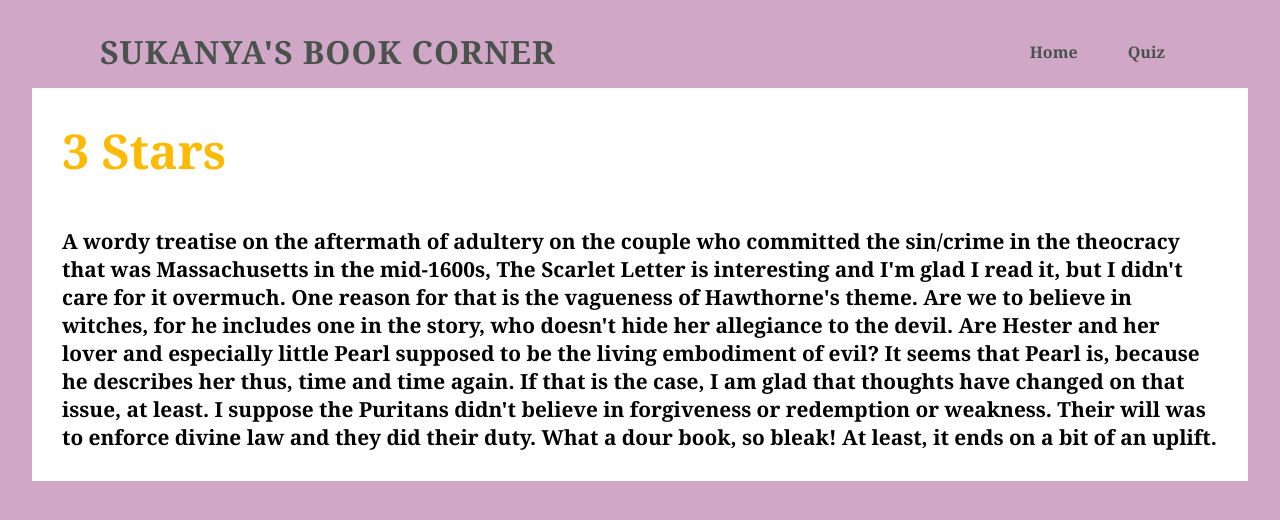
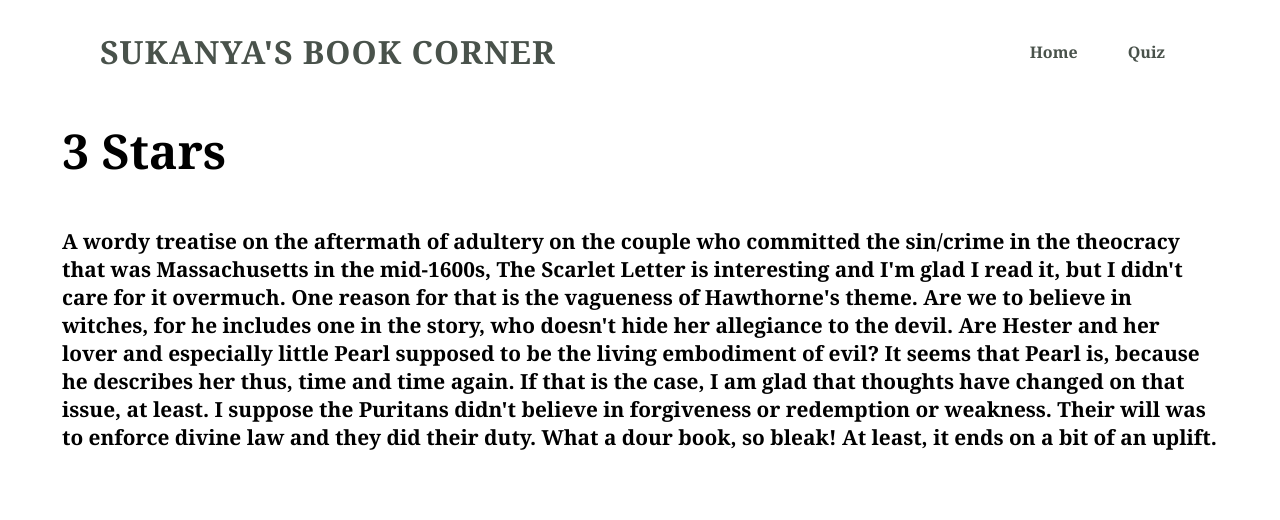
Before and after one commit to svasudevan-coder/sukanyasbookcorner.github.io, a plain HTML site: page sl.html in a window 1280 px wide. Drawn offline with Linux system fonts and the light colour scheme.

Commit message:
Update reviews.css

```diff
--- a/reviews.css
+++ b/reviews.css
@@ -8,10 +8,6 @@
  font-family: 'Noto Serif', serif;
 }
 
-html{
-  background-color: #d1a7c8;
-}
-
 body {
   display: flex;
   flex-direction: column;
@@ -20,7 +16,6 @@ body {
   /* background-color:#faf1f0; */
   margin: 2em;
 /*   background-image: url("/books.jpg"); */
- background-color: #d1a7c8;
 }
 
 /* navbar */
@@ -91,6 +86,6 @@ p{
 }
 
 h2{
-  color: #fcba03;
+/*   color: #fcba03; */
   font-size: 3em;
 }
```
